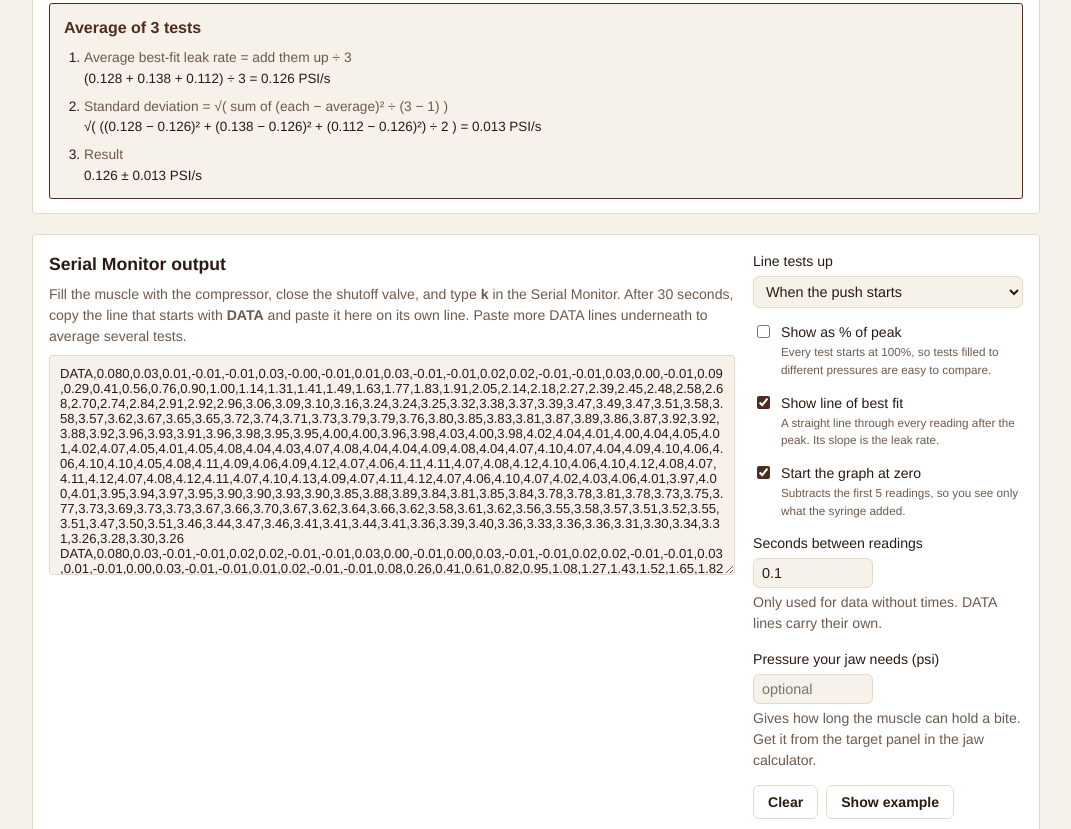
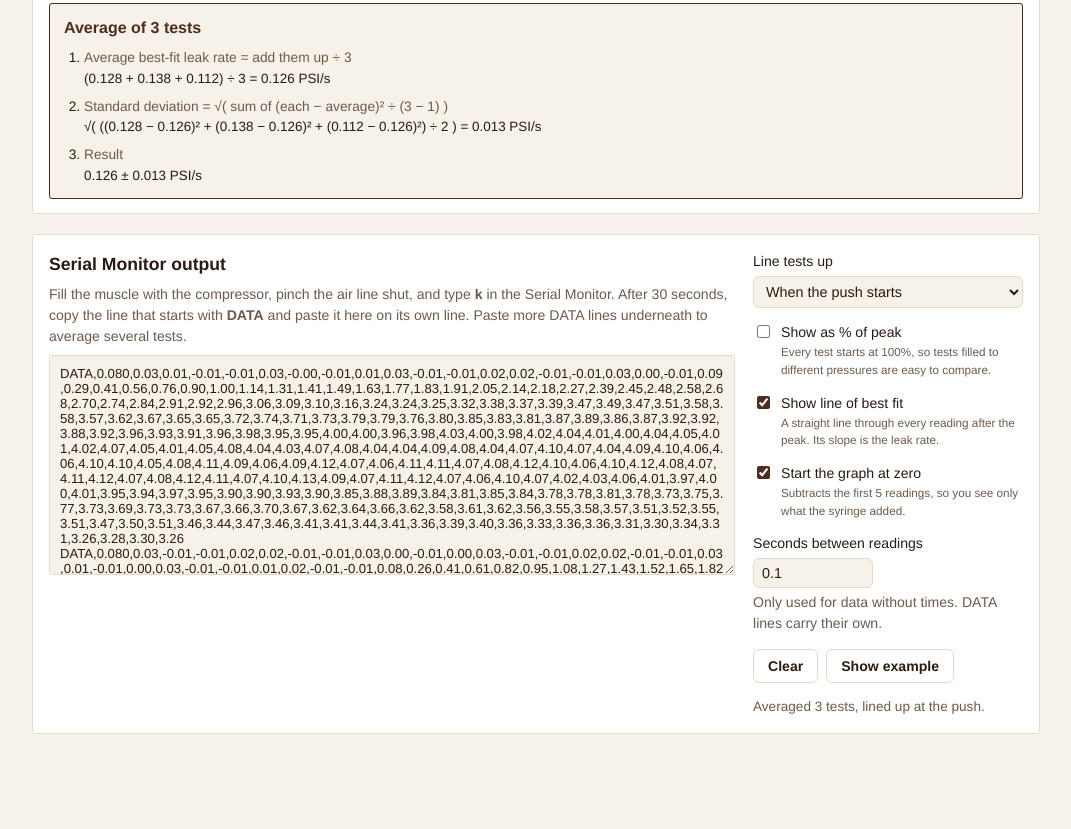
Before and after one commit to pagano770/Jaws-Leaderboard, a plain HTML site: page tools/muscle-pressure.html in a window 1280 px wide. Shown: the part 1971-2800 px from the top of the page, without its empty margins (104-1175 px from the left). After the commit the page ends 2753 px from the top, so only its background shows below. Drawn offline with Linux system fonts and the light colour scheme.

Commit message:
Leak test: muscle by itself, air line pinched shut (no valve)
- Removed the jaw hold-time box from the leak test page
- Steps say to pinch the tubing shut between the compressor and the tee
- Every team fills to the same test pressure

Co-Authored-By: Claude Opus 5.5 <noreply@anthropic.com>
Claude-Session: https://claude.ai/code/session_014mqoPXqpCNuxrsQPwwVcY5

```diff
--- a/tools/muscle-pressure.html
+++ b/tools/muscle-pressure.html
@@ -128,7 +128,7 @@ code, kbd, pre, textarea, input, select, button { font-family: var(--font-body);
   <header>
     <h1>Muscle Pressure: Leak Test</h1>
     <p>Paste the DATA line from each leak test. On the muscle test stand, the <a href="https://github.com/pagano770/Jaws-Leaderboard/blob/main/arduino/muscle_force_pressure/muscle_force_pressure.ino" target="_blank" rel="noopener">force and pressure code</a> prints it when you type <b>k</b>. The older <a href="https://github.com/pagano770/Jaws-Leaderboard/blob/main/arduino/muscle_pressure_logger/muscle_pressure_logger.ino" target="_blank" rel="noopener">pressure logger</a> works too. One line draws that test; several lines are lined up and averaged. Line them up at the peak to compare leak rates.</p>
-    <p><b>What this measures:</b> leakage. Fill the muscle with the air compressor, close the shutoff valve, and the page measures how fast the pressure drops. That is the leak rate. A muscle that leaks loses pressure, and so loses force, while the jaw is squeezing. We use it to check that the V2 seal (silicone ring and hose clamps) works, and it is one of the numbers teams are ranked on at the Muscle Showcase.</p>
+    <p><b>What this measures:</b> leakage. Fill the muscle with the air compressor, pinch the air line shut, and the page measures how fast the pressure drops. That is the leak rate. A muscle that leaks loses pressure, and so loses force, while the jaw is squeezing. We use it to check that the V2 seal (silicone ring and hose clamps) works, and it is one of the numbers teams are ranked on at the Muscle Showcase.</p>
   </header>
 
   <section class="panel chart-panel">
@@ -152,7 +152,7 @@ code, kbd, pre, textarea, input, select, button { font-family: var(--font-body);
         <tbody id="testsBody"></tbody>
       </table>
     </div>
-    <p class="note" id="leakNote" hidden>Leak rate only means something for leak tests, where the muscle is filled and then the valve is closed. If air is still coming in or being let out, the pressure changes for that reason, not because of a leak.</p>
+    <p class="note" id="leakNote" hidden>Leak rate only means something for leak tests, where the muscle is filled and then the air line is pinched shut. If air is still coming in or being let out, the pressure changes for that reason, not because of a leak.</p>
   </section>
 
   <section class="panel tests-panel" id="calcPanel" hidden>
@@ -164,7 +164,7 @@ code, kbd, pre, textarea, input, select, button { font-family: var(--font-body);
   <section class="panel input-panel">
     <div>
       <h2>Serial Monitor output</h2>
-      <p class="hint">Fill the muscle with the compressor, close the shutoff valve, and type <b>k</b> in the Serial Monitor. After 30 seconds, copy the line that starts with <b>DATA</b> and paste it here on its own line. Paste more DATA lines underneath to average several tests.</p>
+      <p class="hint">Fill the muscle with the compressor, pinch the air line shut, and type <b>k</b> in the Serial Monitor. After 30 seconds, copy the line that starts with <b>DATA</b> and paste it here on its own line. Paste more DATA lines underneath to average several tests.</p>
       <textarea id="raw" spellcheck="false" aria-label="Serial Monitor output"></textarea>
     </div>
     <div class="side">
@@ -192,11 +192,6 @@ code, kbd, pre, textarea, input, select, button { font-family: var(--font-body);
         <label for="interval">Seconds between readings</label>
         <input type="number" id="interval" value="0.1" min="0.01" step="0.05">
         <small class="hint" style="margin:0">Only used for data without times. DATA lines carry their own.</small>
-      </div>
-      <div class="field">
-        <label for="needP">Pressure your jaw needs (psi)</label>
-        <input type="number" id="needP" min="0" step="0.1" placeholder="optional">
-        <small class="hint" style="margin:0">Gives how long the muscle can hold a bite. Get it from the target panel in the jaw calculator.</small>
       </div>
       <div class="buttons">
         <button id="clearBtn" type="button">Clear</button>
@@ -435,19 +430,7 @@ code, kbd, pre, textarea, input, select, button { font-family: var(--font-body);
     }
     $("calcIntro").textContent = "Every test is measured over the same " + fmt(window, 1) +
       " s after its own peak: the time from the peak to the end of the shortest test. The line of best fit uses every reading in that window, so one noisy reading barely moves it; its slope is the leak rate. R² near 1 means the pressure drops at a steady rate; a low R² means the drop is curved (fast at first, then slower), and the leak rate is an average over the window. The two-point rate is shown for comparison.";
-    // hold time: how long until the leak drops below the pressure the jaw needs
-    let hold = "";
-    const need = parseFloat($("needP").value), p0 = mean(startArr), r = mean(fitRate);
-    if (need > 0) {
-      hold = "<div class=\"calc-card calc-avg\"><h3>Hold time</h3><ol>" +
-        "<li><span>Start pressure (average after the peak)</span><code>" + fmt(p0, 2) + " PSI</code></li>" +
-        "<li><span>Leak rate (best fit" + (n > 1 ? ", average" : "") + ")</span><code>" + fmt(r, 3) + " PSI/s</code></li>" +
-        (need >= p0 ? "<li><span>The muscle never got up to " + fmt(need, 2) + " PSI in these tests, so there is nothing to hold.</span><code>Fill it higher and test again.</code></li>"
-          : r > 0 ? "<li><span>Hold time = (start − needed) ÷ leak rate</span><code>(" + fmt(p0, 2) + " − " + fmt(need, 2) + ") ÷ " + fmt(r, 3) + " = " + fmt((p0 - need) / r, 1) + " s</code></li>"
-          : "<li><span>No measurable leak in this window</span><code>it holds longer than the " + fmt(window, 0) + " s recording</code></li>") +
-        "</ol></div>";
-    }
-    $("calcBody").innerHTML = cards + avg + hold;
+    $("calcBody").innerHTML = cards + avg;
     $("calcPanel").hidden = false;
 
     statusEl.className = "status";
@@ -603,7 +586,6 @@ code, kbd, pre, textarea, input, select, button { font-family: var(--font-body);
     scheduled();
   });
   [zero, alignMode, pct, fitOn].forEach(el => el.addEventListener("change", update));
-  $("needP").addEventListener("input", update);
   interval.addEventListener("input", scheduled);
   $("clearBtn").addEventListener("click", () => {
     raw.value = ""; isExample = false; exampleTag.hidden = true; update(); raw.focus();
```
Also changed, not shown: guide.html (+4 -3 lines), 2 other files.
